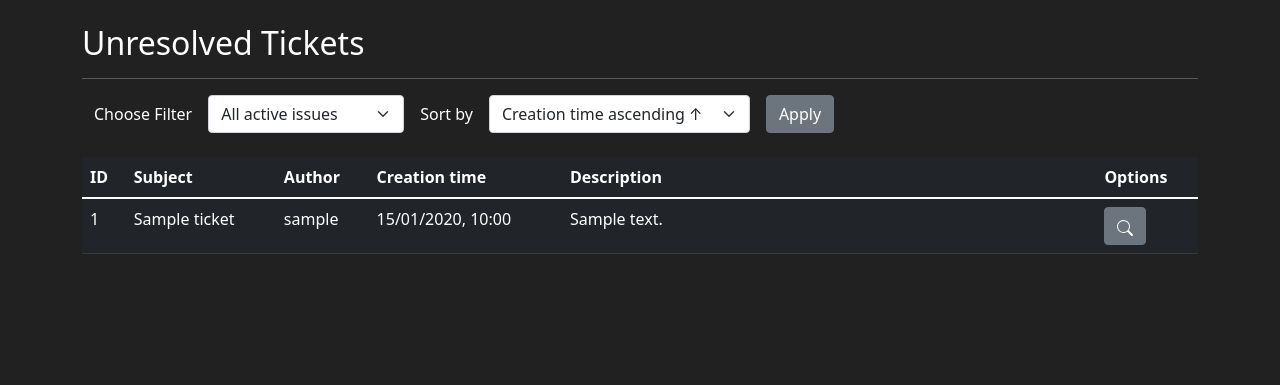
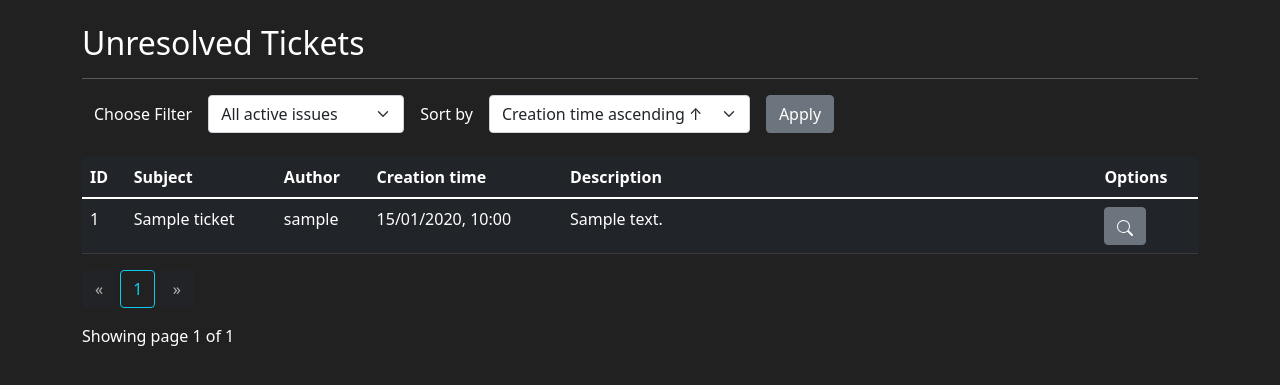
Before and after one commit to Rutrle/ticket-system, a Flask app: template smart_ticket/ticket_bp/templates/ticket_bp/ticket_list.html in a window 1280 px wide. Shown: the part 56-441 px from the top of the page. Run offline with Flask 2, Linux system fonts and the light colour scheme; the template is opened without the code that fills it: values that come from a table or form of the project are taken from there, others are empty; tables that the repository leaves empty hold one stand-in row (values such as "Sample post"); some libraries are stand-ins or nearby versions.

Commit message:
added pagination to unresolved tickets

```diff
--- a/smart_ticket/ticket_bp/templates/ticket_bp/ticket_list.html
+++ b/smart_ticket/ticket_bp/templates/ticket_bp/ticket_list.html
@@ -43,7 +43,7 @@ Ticket list
             </tr>
         </thead>
         <tbody>
-            {% for ticket in tickets %}
+            {% for ticket in tickets.items %}
 
             <tr>
                 <td>{{ticket.id}}</td>
@@ -72,6 +72,32 @@ Ticket list
             {% endfor %}
         </tbody>
     </table>
+    <div class="pagination-container">
+        <div class="text-right">
+            <a href="{{ url_for('ticket_bp.ticket_list_page', page=tickets.prev_num) }}" class="btn  btn-dark
+            {% if tickets.page == 1 %}disabled{% endif %}">
+                &laquo;
+            </a>
+            {% for page_num in tickets.iter_pages(left_edge=1, right_edge=1, left_current=1, right_current=2) %}
+            {% if page_num %}
+                    {% if tickets.page == page_num %}
+                    <a href="{{ url_for('ticket_bp.ticket_list_page', page=page_num) }}" class="btn btn-outline-info">{{ page_num }}</a>
+                    {% else %}
+                    <a href="{{ url_for('ticket_bp.ticket_list_page', page=page_num) }}" class="btn btn-dark">{{ page_num }}</a>
+                    {% endif %}
+                {% else %}
+                    ...
+                {% endif %}
+            {% endfor %}
+            <a href="{{ url_for('ticket_bp.ticket_list_page', page=tickets.next_num) }}" class="btn btn-dark
+            {% if tickets.page == tickets.pages %}disabled{% endif %}">
+                &raquo;
+            </a>
+        </div>
+        <p class="text-right mt-3">
+        Showing page {{ tickets.page }} of {{ tickets.pages }}
+        </p>
+    </div>
 </div>
 
 {% endblock content %}
```
Also changed, not shown: smart_ticket/ticket_bp/routes.py (+9 -5 lines).
